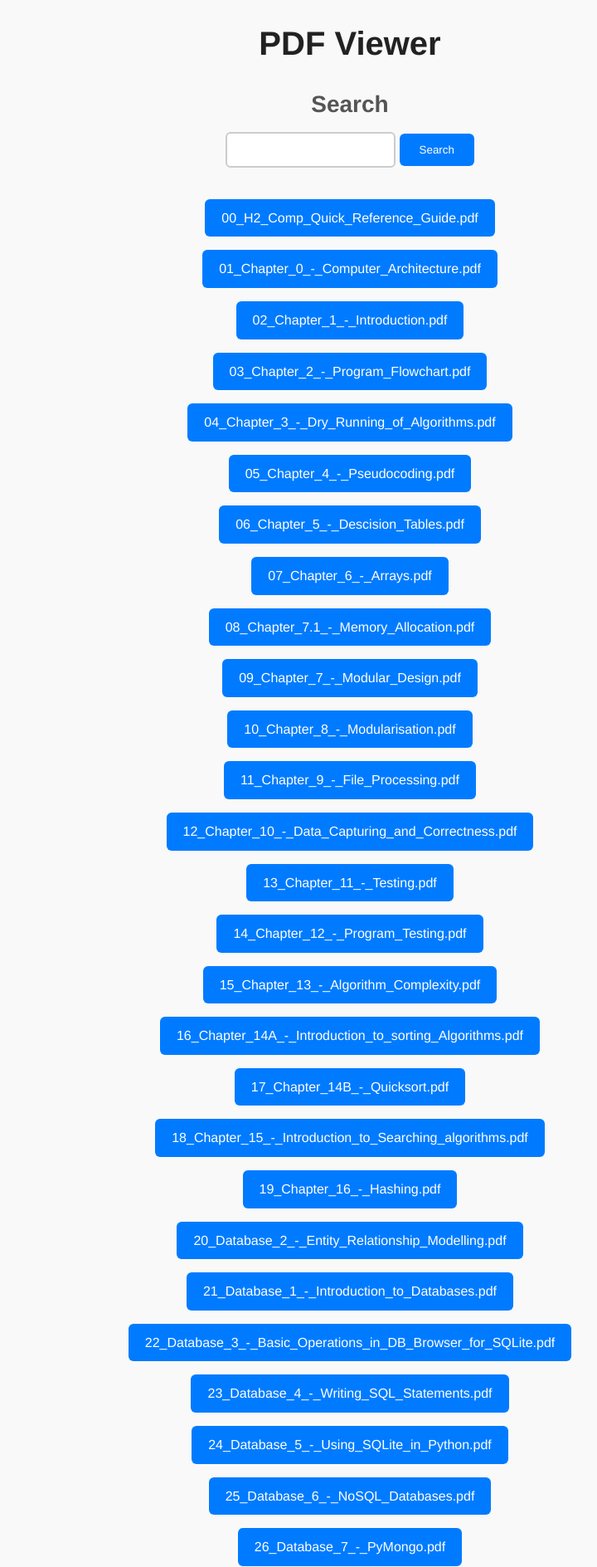
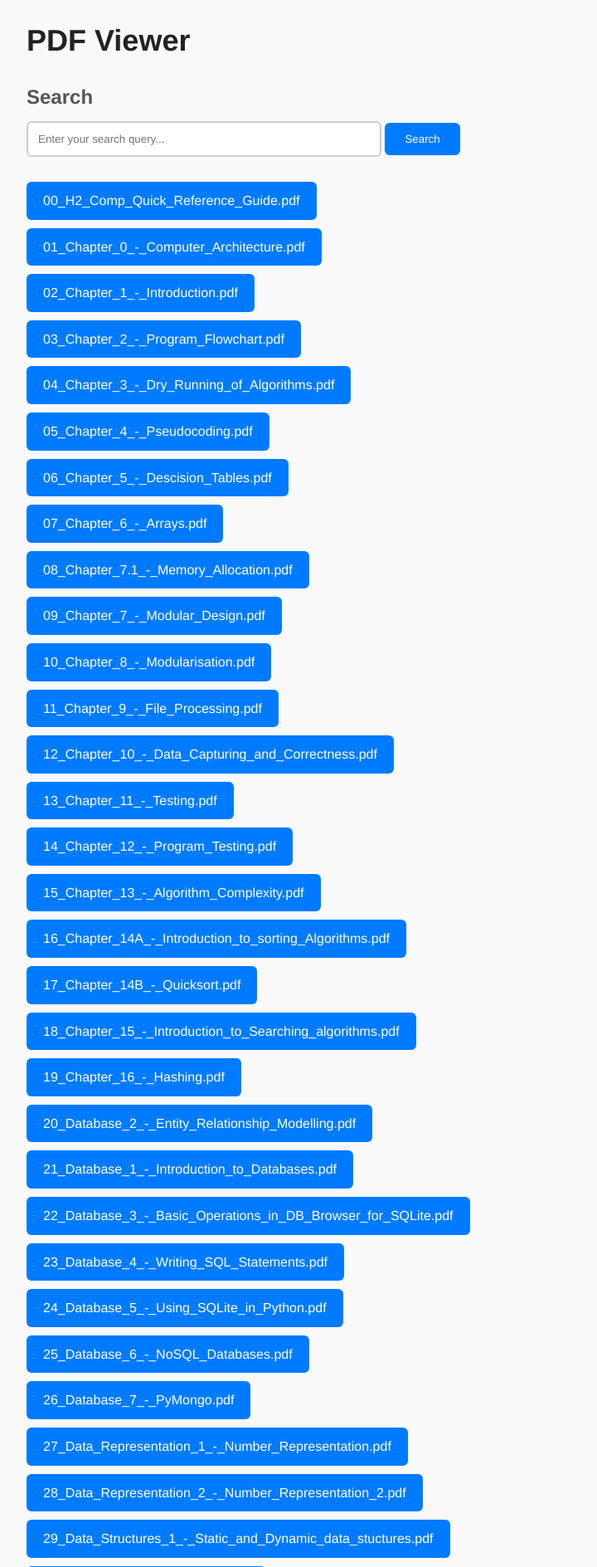
Before and after one commit to Serial-Comma/computing-notes, a Flask app: page /pdfs in a window 1280 px wide. Shown: the top 1888 px of the page at 83% size, without its empty margins (218-938 px from the left). Run offline with Flask 2, Linux system fonts and the light colour scheme; data comes from the database, SQL or seed files in the repository; both versions use the stored data as it was after the commit; parts of the project's set-up code (start-up, migrations or seed data) failed here and were passed over.

Commit message:
made it ok

```diff
--- a/static/css/pdfs.css
+++ b/static/css/pdfs.css
@@ -10,19 +10,24 @@ body, h1, h3, form, input, a {
 body {
     background-color: #f9f9f9;
     color: #333;
-    text-align: center;
     padding: 20px;
     line-height: 1.6;
 }
 
+.container {
+    max-width: 800px;
+    margin: 0 auto;
+    padding-left: 20px;
+}
+
 h1 {
-    font-size: 40px;
+    font-size: 36px;
     margin-bottom: 20px;
     color: #222;
 }
 
 h3 {
-    font-size: 28px;
+    font-size: 24px;
     margin-bottom: 10px;
     color: #555;
 }
@@ -37,6 +42,8 @@ input[type="text"] {
     border: 2px solid #ccc;
     outline: none;
     transition: border-color 0.3s ease-in-out;
+    width: 100%;
+    max-width: 400px;
 }
 
 input[type="submit"] {
@@ -50,9 +57,15 @@ input[type="submit"] {
 }
 
 /* Styling for PDF links */
-a {
-    display: inline-block;
-    margin: 8px;
+.pdf-links {
+    display: flex;
+    flex-direction: column;
+    align-items: flex-start;
+    margin-top: 20px;
+}
+
+.pdf-link {
+    margin-bottom: 10px;
     padding: 10px 20px;
     background-color: #007bff;
     color: #fff;
@@ -61,14 +74,14 @@ a {
     transition: background-color 0.3s ease-in-out;
 }
 
-a:hover {
+.pdf-link:hover {
     background-color: #0056b3;
 }
 
-/* Responsive layout for larger screens */
-@media only screen and (min-width: 768px) {
-    body {
-        max-width: 800px;
-        margin: 0 auto;
+/* Responsive layout */
+@media only screen and (max-width: 768px) {
+    .container {
+        padding-left: 10px;
+        padding-right: 10px;
     }
 }
--- a/templates/pdfs.html
+++ b/templates/pdfs.html
@@ -1,3 +1,4 @@
+
 <!DOCTYPE html>
 <html>
 <head>
@@ -5,14 +6,18 @@
     <link rel="stylesheet" type="text/css" href="../static/css/pdfs.css">
 </head>
 <body>
-    <h1>PDF Viewer</h1>
-    <h3>Search</h3>
+    <div class="container">
+        <h1>PDF Viewer</h1>
+        <h3>Search</h3>
         <form action="{{ url_for('pdfs')}}" method="GET">
-            <input type="text" name="query">
+            <input type="text" name="query" placeholder="Enter your search query...">
             <input type="submit" value="Search">
         </form>
-    {% for pdf_file in pdf_files %}
-        <a href="{{ url_for('serve_pdf', filename=pdf_file[0]) }}">{{ pdf_file[0] }}</a><br>
-    {% endfor %}
+        <div class="pdf-links">
+            {% for pdf_file in pdf_files %}
+                <a class="pdf-link" href="{{ url_for('serve_pdf', filename=pdf_file[0]) }}">{{ pdf_file[0] }}</a>
+            {% endfor %}
+        </div>
+    </div>
 </body>
 </html>
```
Also changed, not shown: pdfs.db, 1 other file.
